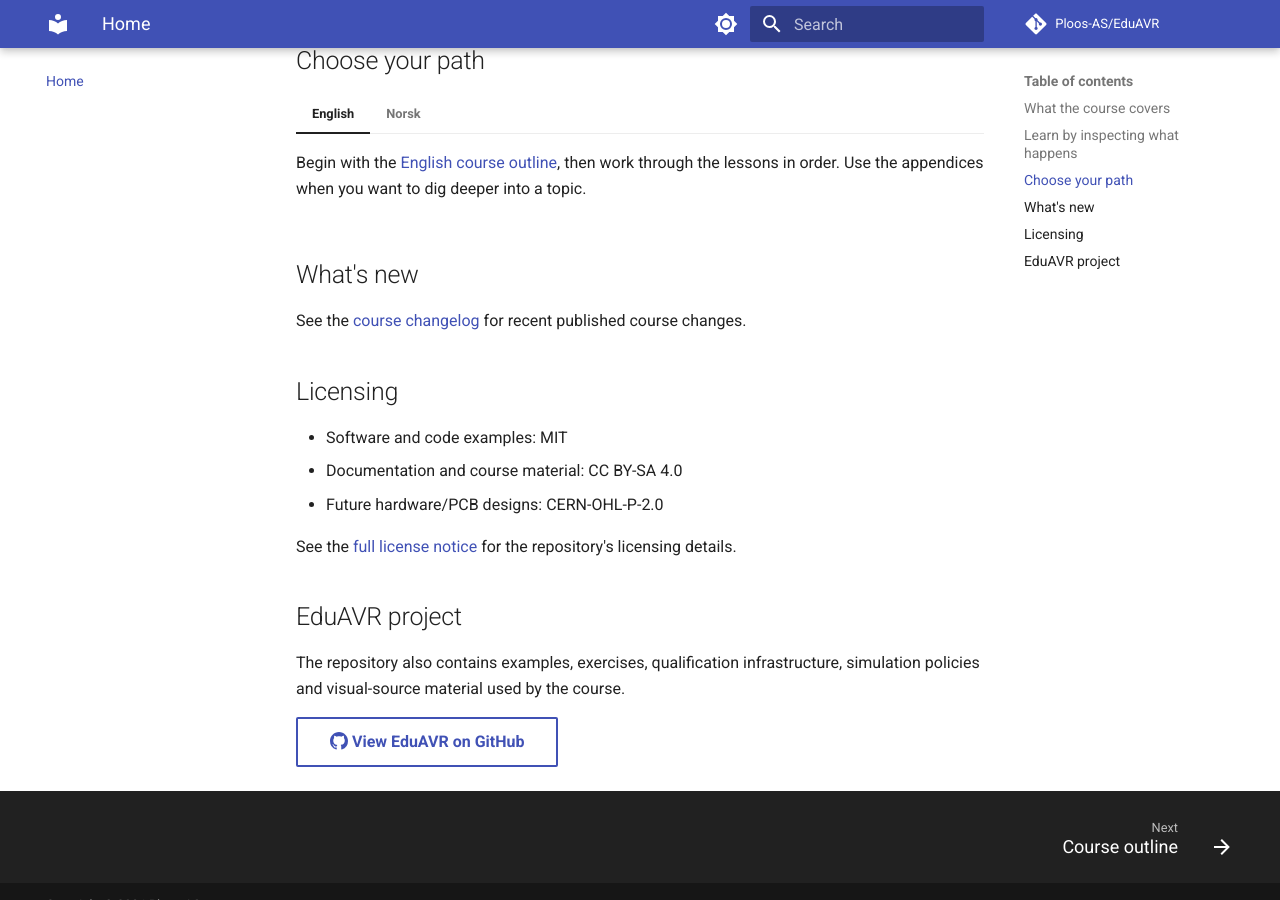
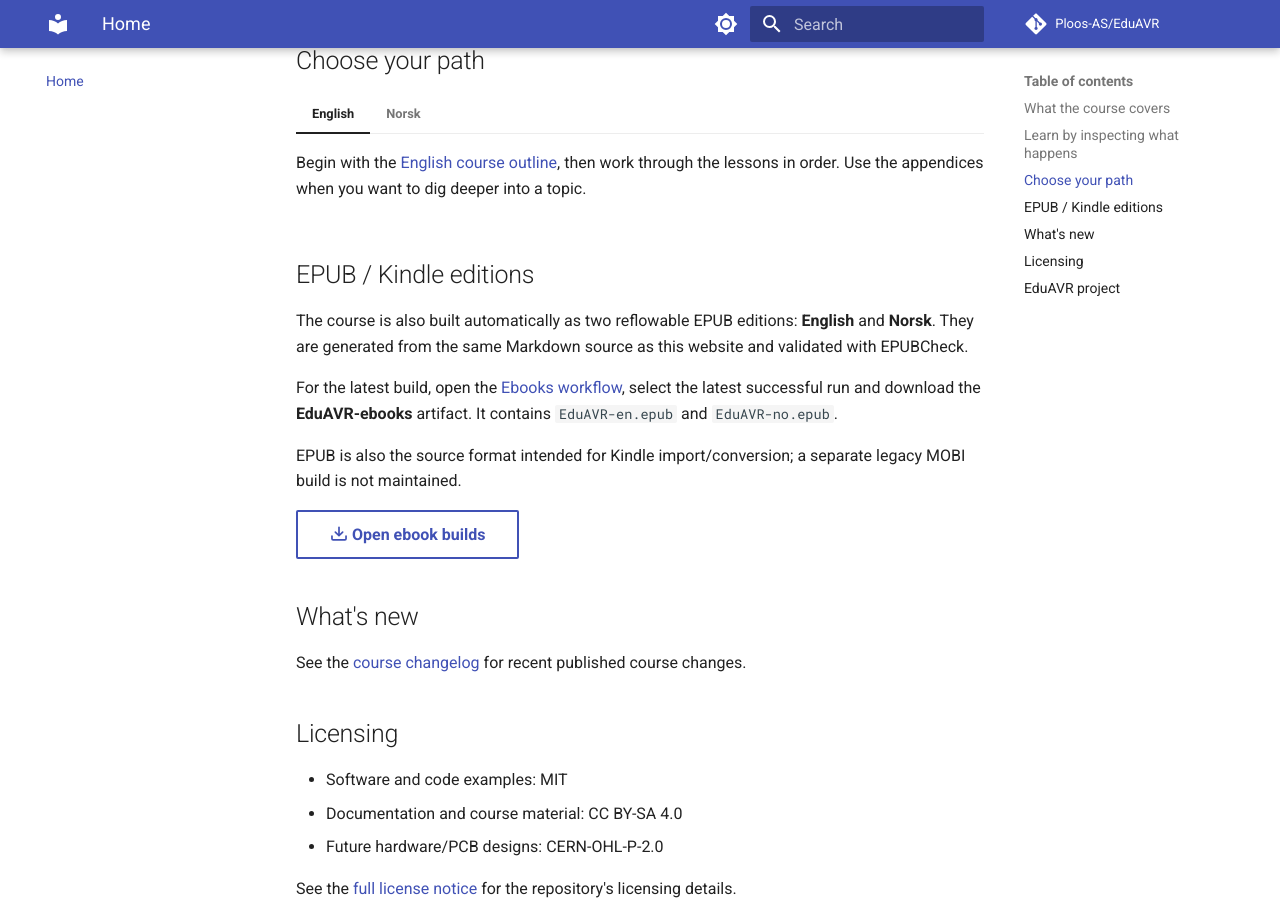
Before and after one commit to Ploos-AS/EduAVR, an MkDocs documentation site: the page built from docs/index.md, in a window 1280 px wide and 900 px high, scrolled down 1253 px. Built offline with MkDocs 1.6.1 and Material for MkDocs 9.7.7, drawn with Linux system fonts in a browser that asks for light colours; comment, search, counter and statistics services are not loaded.

Commit message:
Add ebook downloads to course site

```diff
--- a/docs/index.md
+++ b/docs/index.md
@@ -57,6 +57,16 @@ EduAVR is designed around a simple principle: a microcontroller course is more u
 
     Begynn med [kursoversikten](no/COURSE_OUTLINE.md), og jobb deg gjennom leksjonene i rekkefølge. Bruk appendiksene når du ønsker å gå dypere inn i et tema.
 
+## EPUB / Kindle editions
+
+The course is also built automatically as two reflowable EPUB editions: **English** and **Norsk**. They are generated from the same Markdown source as this website and validated with EPUBCheck.
+
+For the latest build, open the [Ebooks workflow](https://github.com/Ploos-AS/EduAVR/actions/workflows/ebooks.yml), select the latest successful run and download the **EduAVR-ebooks** artifact. It contains `EduAVR-en.epub` and `EduAVR-no.epub`.
+
+EPUB is also the source format intended for Kindle import/conversion; a separate legacy MOBI build is not maintained.
+
+[:octicons-download-16: Open ebook builds](https://github.com/Ploos-AS/EduAVR/actions/workflows/ebooks.yml){ .md-button }
+
 ## What's new
 
 See the [course changelog](CHANGELOG.md) for recent published course changes.
```
